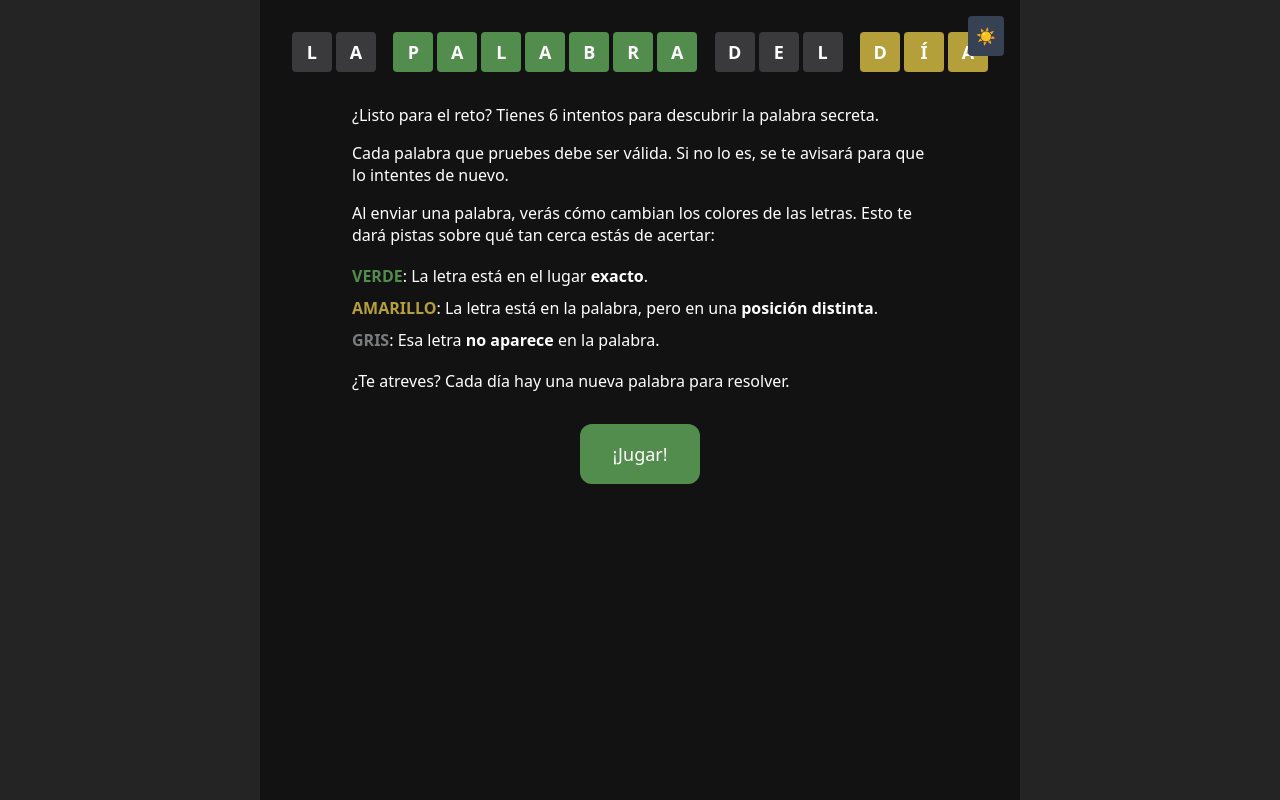
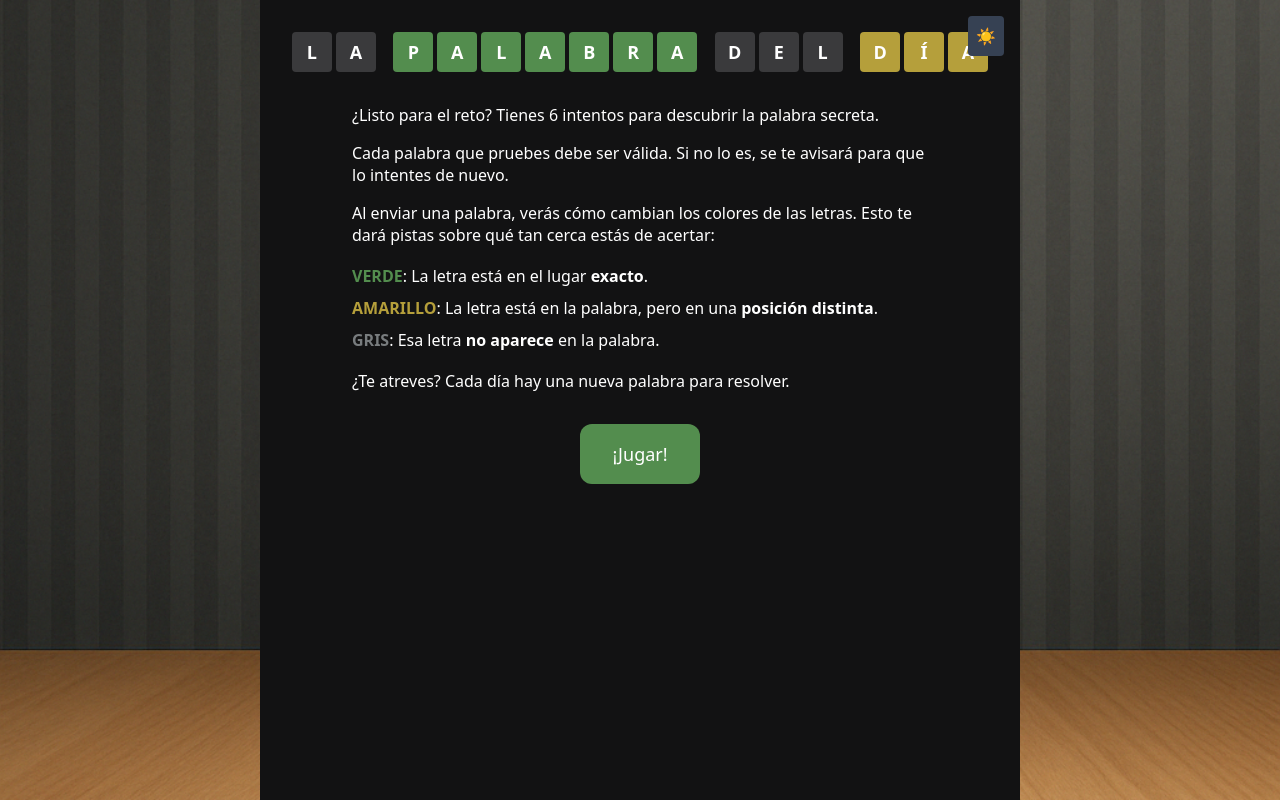
Before and after one commit to danisanchez21/palabra-del-dia-react-ts, a React (Vite) app: page / in a window 1280 px wide. Built offline with nearby package versions, Linux system fonts and the light colour scheme.

Commit message:
style: Se aplica fondo oscuro-claro con correción de colores en fondo componentes

```diff
--- a/src/App.tsx
+++ b/src/App.tsx
@@ -19,6 +19,12 @@ function App() {
     localStorage.setItem("modoClaro", String(modoClaro));
   }, [modoClaro]);
 
+useEffect(() => {
+  document.body.classList.toggle('modo-claro', modoClaro);
+  document.body.classList.toggle('modo-oscuro', !modoClaro);
+}, [modoClaro]);
+
+
   const iniciarSeleccionDificultad = () => setFase('selector');
 
   const iniciarJuego = (nivel: 'facil' | 'normal' | 'dificil') => {
@@ -27,8 +33,8 @@ function App() {
   };
 
   const estilosApp = modoClaro
-    ? 'bg-white text-black'
-    : 'bg-black text-white';
+    ? 'bg-[#f5f5dc] text-black'
+    : 'bg-[#121213] text-white';
 
   const estilosBoton = modoClaro
     ? 'bg-gray-200 text-black hover:bg-gray-300'
--- a/src/components/PantallaInicio/PantallaInicio.tsx
+++ b/src/components/PantallaInicio/PantallaInicio.tsx
@@ -6,7 +6,7 @@ interface Props {
 }
 
 const PantallaInicio: React.FC<Props> = ({ onJugar, modoClaro }) => {
-  const fondo = modoClaro ? 'bg-white text-black' : 'bg-[#121213] text-white';
+  const fondo = modoClaro ? 'bg-#f5f5dc text-black' : 'bg-[#121213] text-white';
   const verde = modoClaro ? 'text-green-600' : 'text-[#538d4e]';
   const amarillo = modoClaro ? 'text-yellow-600' : 'text-[#b59f3b]';
   const gris = modoClaro ? 'text-gray-500' : 'text-[#787c7e]';
--- a/src/index.css
+++ b/src/index.css
@@ -7,14 +7,31 @@
 
   color-scheme: light dark;
   color: rgba(255, 255, 255, 0.87);
-  background-color: #242424;
-
+  /* background-color: #242424; */
   font-synthesis: none;
   text-rendering: optimizeLegibility;
   -webkit-font-smoothing: antialiased;
-  -moz-osx-font-smoothing: grayscale;
+  -moz-osx-font-smoothing: grayscale;  background-size: cover;
+
 }
 
+body.modo-claro {
+  background-image: url('../public/fondo-claro.png');
+  background-size: cover;            /* Escala la imagen para cubrir todo el fondo */
+  background-position: center;       /* Centra la imagen */
+  background-repeat: no-repeat;      /* Evita que se repita */
+  min-height: 100vh;                 /* Asegura que el body ocupe toda la altura de la ventana */
+  margin: 0;                         /* Quita márgenes por defecto */
+}
+
+body.modo-oscuro {
+  background-image: url('../public/fondo-oscuro.png');
+  background-size: cover;            /* Escala la imagen para cubrir todo el fondo */
+  background-position: center;       /* Centra la imagen */
+  background-repeat: no-repeat;      /* Evita que se repita */
+  min-height: 100vh;                 /* Asegura que el body ocupe toda la altura de la ventana */
+  margin: 0;                         /* Quita márgenes por defecto */
+}
 
 body {
   margin: 0;
```
Also changed, not shown: public/fondo-claro.png (added), public/fondo-oscuro.png (added).
